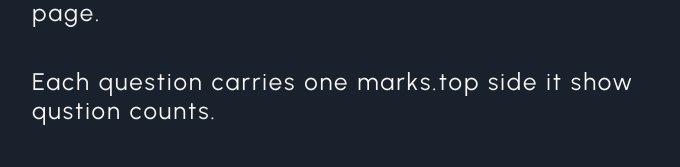
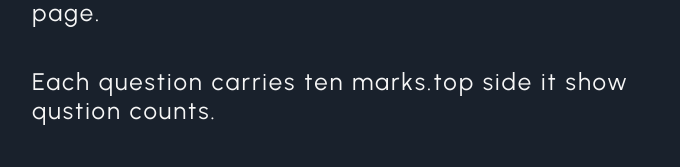
Before and after one commit to poojakelkar/ng-webseries-quiz, a React (Create React App) app: page /rules in a window 1280 px wide. Shown: the part 255-422 px from the top of the page, without its empty margins (288-968 px from the left). Built offline with nearby package versions, Linux system fonts and the light colour scheme.

Commit message:
minor change

```diff
--- a/src/pages/Rules/index.jsx
+++ b/src/pages/Rules/index.jsx
@@ -15,7 +15,7 @@ const Rules = () => {
           If you click right answer. you will go on to the next page.
         </p>
         <p className="rules">
-          Each question carries one marks.top side it show qustion counts.
+          Each question carries ten marks.top side it show qustion counts.
         </p>
         <p className="rules">
           After submitting question you cannot go back and changed it.
```
